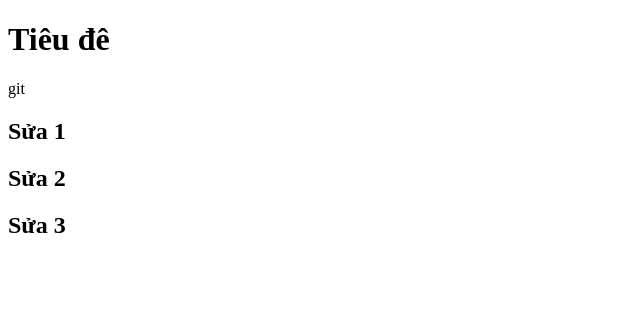
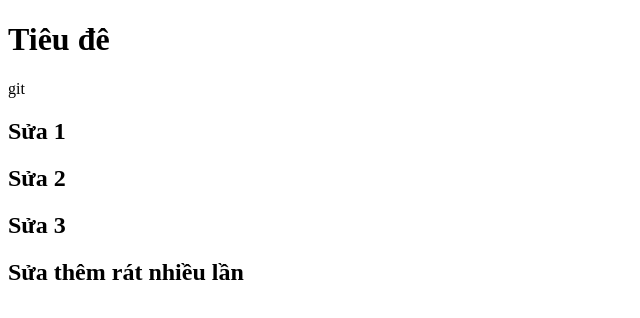
Before and after one commit to DongHanh87/duan6, a plain HTML site: page index.html in a window 1280 px wide. Shown: the whole page, without its empty margins (0-640 px from the left). Drawn offline with Linux system fonts and the light colour scheme.

Commit message:
2.sửa them nhieu

```diff
--- a/index.html
+++ b/index.html
@@ -6,9 +6,11 @@
     <title>Document</title>
   </head>
   <body>
-    <h1>Tiêu đê</h1>git
+    <h1>Tiêu đê</h1>
+    git
     <h2>Sửa 1</h2>
     <h2>Sửa 2</h2>
     <h2>Sửa 3</h2>
+    <h2>Sửa thêm rát nhiều lần</h2>
   </body>
 </html>
```
